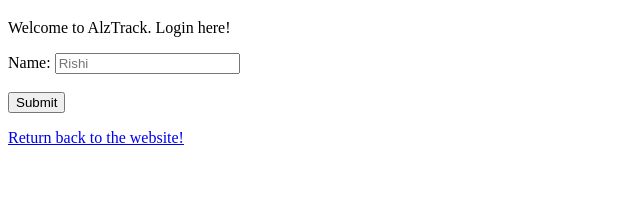
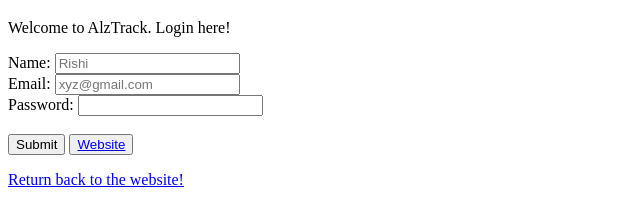
Before and after one commit to AbhiramRuthala/Alz-Track, a plain HTML site: page index.html in a window 1280 px wide. Shown: the part 61-284 px from the top of the page, without its empty margins (0-640 px from the left). Drawn offline with Linux system fonts and the light colour scheme.

Commit message:
Update index.html

```diff
--- a/index.html
+++ b/index.html
@@ -15,9 +15,19 @@
             <label for="name">Name: </label>
             <input type="text" name="name" id="name" placeholder="Rishi" required>
             <br>
+            <label for="email">Email:</label>
+            <input type="email" name="email" id="email" placeholder="xyz@gmail.com" required>
+            <br>
+            <label for="password">Password: </label>
+            <input type="password" name="password" id="password" required>
+            <br>
             <div>
                 <br>
                 <input type="submit">
+
+                <button type="submit">
+                    <a href="https://alztrack.framer.ai/">Website</a>
+                </button>
             </div>
         </form>
 
```
